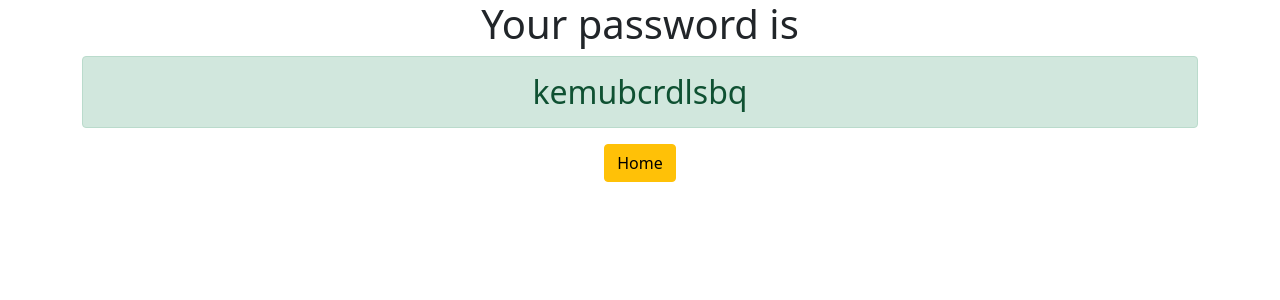
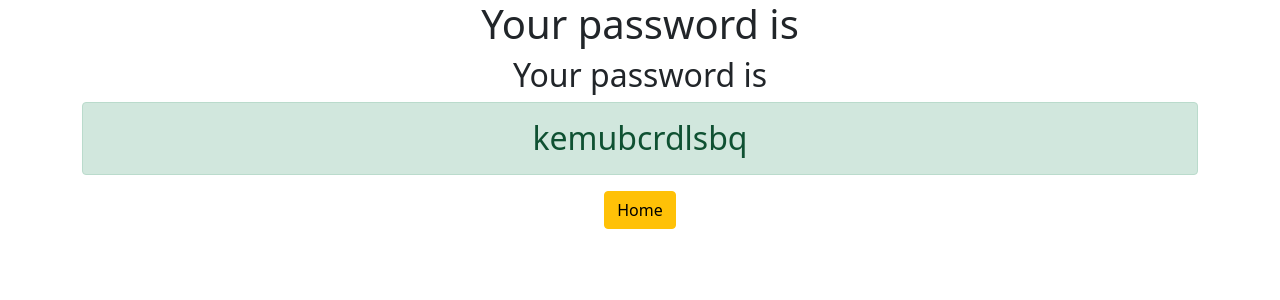
Before and after one commit to alexandrkerzhakov/password-generator, a Django app: page /password in a window 1280 px wide. Shown: the top 300 px of the page. Run offline with Django 4.2, Linux system fonts and the light colour scheme.

Commit message:
psw.html

```diff
--- a/generator/templates/generator/password.html
+++ b/generator/templates/generator/password.html
@@ -1,6 +1,7 @@
 <link href="https://cdn.jsdelivr.net/npm/bootstrap@5.1.3/dist/css/bootstrap.min.css" rel="stylesheet" integrity="sha384-1BmE4kWBq78iYhFldvKuhfTAU6auU8tT94WrHftjDbrCEXSU1oBoqyl2QvZ6jIW3" crossorigin="anonymous">
 <div class="container text-center">
   <h1>Your password is</h1>
+  <h2>Your password is</h2>
   <h2 class="alert alert-success">{{ password }}</h2>
   <a href="{% url 'home' %}" class="btn btn-warning">Home</a>
 </div>
```
